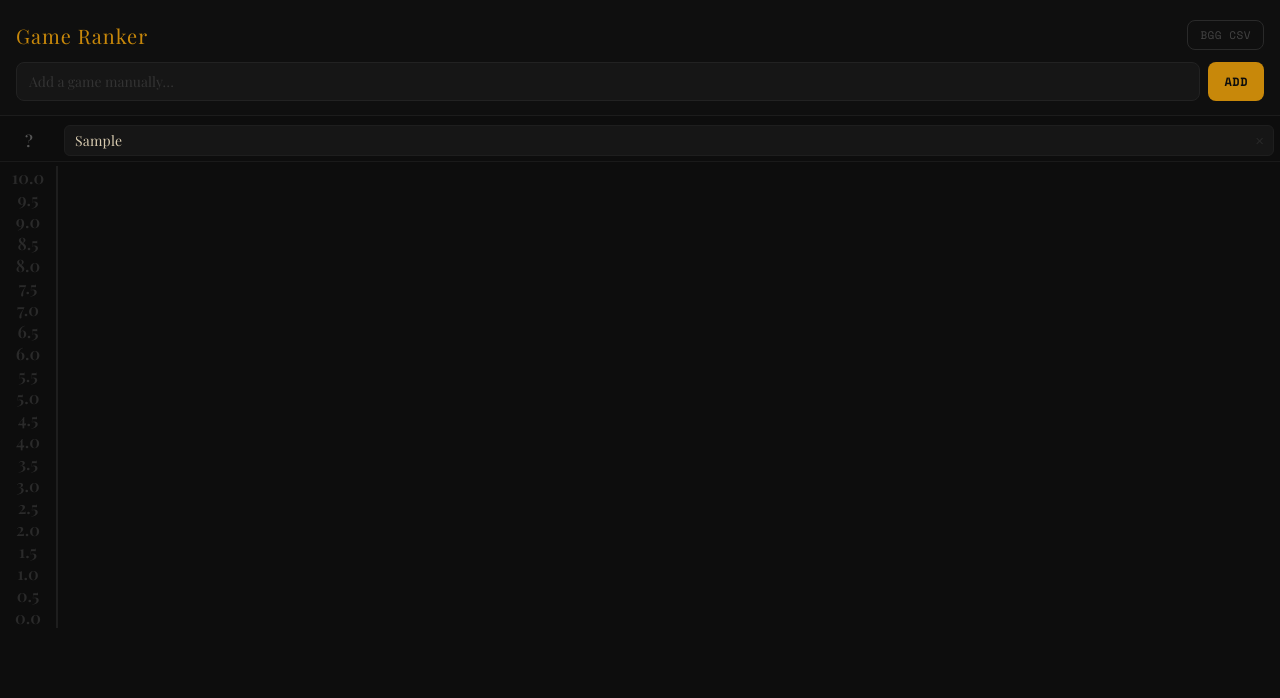
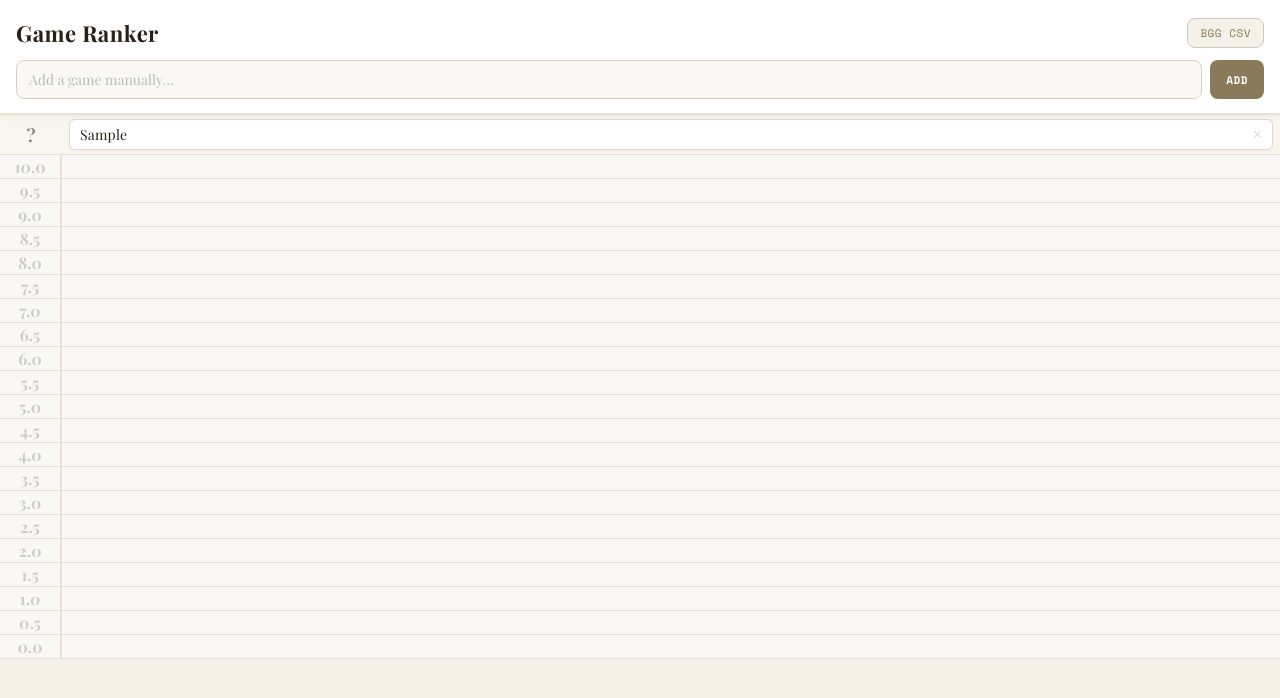
Before and after one commit to jerjerbinks90/game-ranker, a React (Vite) app: page / in a window 1280 px wide. Both pictures are taken after typing "Sample" into the empty fields and a click on the button "ADD". Shown: the top 698 px of the page. Built offline with nearby package versions, Linux system fonts and the light colour scheme.

Commit message:
light mode redesign

```diff
--- a/src/App.jsx
+++ b/src/App.jsx
@@ -4,32 +4,40 @@ const SCORES = Array.from({ length: 21 }, (_, i) => +(10 - i * 0.5).toFixed(1));
 const STORAGE_KEY = "game-ranker-v2";
 
 const scoreColor = (s) => {
-  if (s >= 9.5) return "#f0c040";
-  if (s >= 8.5) return "#c8e060";
-  if (s >= 7.5) return "#60d090";
-  if (s >= 6.5) return "#50b8d0";
-  if (s >= 5.5) return "#8890e0";
-  if (s >= 4.0) return "#c07840";
-  if (s >= 2.0) return "#b05050";
-  return "#666";
+  if (s >= 9.5) return "#b8860b";
+  if (s >= 8.5) return "#4a7c3f";
+  if (s >= 7.5) return "#2a7a5a";
+  if (s >= 6.5) return "#2a6080";
+  if (s >= 5.5) return "#5a4a8a";
+  if (s >= 4.0) return "#8a5a2a";
+  if (s >= 2.0) return "#8a2a2a";
+  return "#888";
+};
+
+const scoreBg = (s) => {
+  if (s >= 9.5) return "#fdf6e0";
+  if (s >= 8.5) return "#f0f7ee";
+  if (s >= 7.5) return "#edf7f3";
+  if (s >= 6.5) return "#edf3f7";
+  if (s >= 5.5) return "#f2f0f8";
+  if (s >= 4.0) return "#f7f2ed";
+  if (s >= 2.0) return "#f7edee";
+  return "#f5f5f5";
 };
 
 function parseCSV(text) {
   const lines = text.trim().split("\n");
   if (lines.length < 2) return [];
-
   const headers = lines[0].split(",").map(h => h.replace(/^"|"$/g, "").trim().toLowerCase());
   const nameIdx = headers.findIndex(h => h === "objectname" || h === "game name" || h === "name");
   const playsIdx = headers.findIndex(h => h === "numplays" || h === "plays" || h === "number of plays");
-
   if (nameIdx === -1) return [];
-
   const games = [];
   for (let i = 1; i < lines.length; i++) {
     const cols = lines[i].match(/(".*?"|[^",]+)(?=\s*,|\s*$)/g) || [];
     const name = cols[nameIdx]?.replace(/^"|"$/g, "").trim();
     const plays = playsIdx !== -1 ? parseInt(cols[playsIdx]?.replace(/^"|"$/g, "").trim()) || 0 : 0;
-    if (name) games.push({ name, plays });
+    if (name && plays > 0) games.push({ name, plays });
   }
   return games;
 }
@@ -68,9 +76,7 @@ export default function App() {
   }, []);
 
   const commit = (b, u, p) => {
-    setBuckets(b);
-    setUnranked(u);
-    setPlayCounts(p);
+    setBuckets(b); setUnranked(u); setPlayCounts(p);
     saveState(b, u, p);
   };
 
@@ -87,36 +93,24 @@ export default function App() {
     if (!file) return;
     setImportStatus("loading");
     setImportMessage("Reading CSV…");
-
     const reader = new FileReader();
     reader.onload = (evt) => {
       try {
         const games = parseCSV(evt.target.result);
         if (games.length === 0) {
           setImportStatus("error");
-          setImportMessage("Couldn't read the CSV. Make sure it's a BGG collection export.");
+          setImportMessage("No played games found in CSV. Make sure it's a BGG collection export and you have logged plays.");
           return;
         }
-
         const allRanked = Object.values(buckets).flat();
         const existing = new Set([...unranked, ...allRanked]);
-
-        // Update play counts for all games in CSV
         const newPlayCounts = { ...playCounts };
-        games.forEach(({ name, plays }) => {
-          if (plays > 0) newPlayCounts[name] = plays;
-        });
-
-        // Only add games not already in the list
+        games.forEach(({ name, plays }) => { if (plays > 0) newPlayCounts[name] = plays; });
         const newGames = games.filter(({ name }) => !existing.has(name)).map(g => g.name);
-        const newUnranked = [...newGames, ...unranked];
-
-        commit(buckets, newUnranked, newPlayCounts);
+        commit(buckets, [...newGames, ...unranked], newPlayCounts);
         setImportStatus("success");
         const skipped = games.length - newGames.length;
-        setImportMessage(
-          `Added ${newGames.length} game${newGames.length !== 1 ? "s" : ""} to unranked.${skipped > 0 ? ` ${skipped} already in your list (play counts updated).` : ""}`
-        );
+        setImportMessage(`Added ${newGames.length} game${newGames.length !== 1 ? "s" : ""} to unranked.${skipped > 0 ? ` ${skipped} already in your list (play counts updated).` : ""}`);
         setTimeout(() => { setImportStatus(null); setImportMessage(""); }, 4000);
       } catch {
         setImportStatus("error");
@@ -130,8 +124,7 @@ export default function App() {
   const getList = (bucket) => bucket === "unranked" ? unranked : buckets[bucket] || [];
 
   const applyMove = (fromBucket, fromIdx, toBucket, insertBefore) => {
-    let b = { ...buckets };
-    let u = [...unranked];
+    let b = { ...buckets }; let u = [...unranked];
     const fromList = [...getList(fromBucket)];
     const [name] = fromList.splice(fromIdx, 1);
     if (fromBucket === "unranked") u = fromList; else b[fromBucket] = fromList;
@@ -187,28 +180,31 @@ export default function App() {
   const renderBucket = (bucket, label, color, isUnrankedBucket = false) => {
     const games = getList(bucket);
     const isEmpty = games.length === 0;
+    const bg = isUnrankedBucket ? "#f9f6f0" : scoreBg(bucket);
 
     return (
-      <div key={bucket} style={{ display: "flex", alignItems: "stretch", minHeight: isEmpty && !held ? 22 : undefined }}>
+      <div key={bucket} style={{ display: "flex", alignItems: "stretch", minHeight: isEmpty && !held ? 24 : undefined, borderBottom: "1px solid #e8e0d0" }}>
         <div
           onClick={() => held && handleSlotTap(bucket, null)}
           onDragOver={(e) => onDragOver(e, bucket, null)}
           onDrop={(e) => onDrop(e, bucket, null)}
           style={{
-            width: 58, flexShrink: 0, display: "flex", alignItems: "center", justifyContent: "center",
-            fontFamily: "'Playfair Display', serif", fontWeight: 600,
-            fontSize: isUnrankedBucket ? 16 : 17,
-            color: isEmpty && !held ? "#2a2a2a" : color,
-            borderRight: `2px solid ${isEmpty && !held ? "#1e1e1e" : color + "44"}`,
+            width: 62, flexShrink: 0, display: "flex", alignItems: "center", justifyContent: "center",
+            fontFamily: "'Playfair Display', serif", fontWeight: 700,
+            fontSize: isUnrankedBucket ? 18 : 16,
+            color: isEmpty && !held ? "#ccc" : color,
+            borderRight: `2px solid ${isEmpty && !held ? "#e8e0d0" : color + "55"}`,
+            background: isEmpty && !held ? "#faf8f4" : bg,
             cursor: held ? "pointer" : "default",
-            background: held && isEmpty ? color + "10" : dragOver?.bucket === bucket && dragOver?.insertBefore === null && isEmpty ? color + "18" : "transparent",
-            transition: "color 0.15s, background 0.15s", userSelect: "none",
+            transition: "color 0.15s, background 0.15s",
+            userSelect: "none",
           }}
         >
           {label}
         </div>
 
-        <div style={{ flex: 1, padding: isEmpty ? "0" : "2px 4px" }}
+        <div
+          style={{ flex: 1, padding: isEmpty ? "0" : "2px 4px", background: isEmpty ? "#faf8f4" : bg, transition: "background 0.15s" }}
           onDragOver={(e) => { if (isEmpty) onDragOver(e, bucket, null); }}
           onDrop={(e) => { if (isEmpty) onDrop(e, bucket, null); }}
         >
@@ -230,36 +226,34 @@ export default function App() {
                   onClick={() => handleGameTap(bucket, i)}
                   style={{
                     display: "flex", alignItems: "center", gap: 6,
-                    padding: "5px 6px 5px 10px", margin: "1px 2px",
-                    background: beingMoved ? "#1c1400" : isDragging ? "#1a1a1a" : "#161616",
-                    border: beingMoved ? `1px solid ${color}` : `1px solid ${held ? color + "22" : "#1e1e1e"}`,
+                    padding: "5px 8px 5px 10px", margin: "2px 3px",
+                    background: beingMoved ? color + "18" : isDragging ? "#f0ebe0" : "#fff",
+                    border: beingMoved ? `1px solid ${color}88` : `1px solid ${held ? color + "33" : "#e0d8cc"}`,
                     borderRadius: 6,
                     cursor: beingMoved ? "grabbing" : held ? "pointer" : "grab",
-                    opacity: beingMoved || isDragging ? 0.5 : 1,
-                    transition: "border-color 0.1s, background 0.1s", userSelect: "none",
+                    opacity: isDragging ? 0.4 : 1,
+                    boxShadow: beingMoved ? `0 1px 6px ${color}22` : "0 1px 2px rgba(0,0,0,0.04)",
+                    transition: "border-color 0.1s, background 0.1s",
+                    userSelect: "none",
                   }}
                 >
                   {rank != null && (
-                    <span style={{ color: "#2e2e2e", fontSize: 10, fontFamily: "monospace", width: 22, flexShrink: 0, textAlign: "right" }}>
+                    <span style={{ color: "#bbb", fontSize: 10, fontFamily: "'Space Mono', monospace", width: 22, flexShrink: 0, textAlign: "right" }}>
                       #{rank}
                     </span>
                   )}
-                  <span style={{ flex: 1, color: beingMoved ? color : "#d8cbb0", fontSize: 14, fontFamily: "'Playfair Display', serif", fontWeight: 400, letterSpacing: 0.2 }}>
+                  <span style={{ flex: 1, color: beingMoved ? color : "#2a2018", fontSize: 14, fontFamily: "'Playfair Display', serif", fontWeight: 400, letterSpacing: 0.2 }}>
                     {name}
                   </span>
                   {plays > 0 && (
-                    <span style={{
-                      fontSize: 10, fontFamily: "'Space Mono', monospace",
-                      color: beingMoved ? color + "99" : "#333",
-                      flexShrink: 0, letterSpacing: 0.3,
-                    }}>
+                    <span style={{ fontSize: 10, fontFamily: "'Space Mono', monospace", color: "#bbb", flexShrink: 0 }}>
                       {plays}×
                     </span>
                   )}
                   <button onClick={(e) => deleteGame(bucket, i, e)}
-                    style={{ background: "none", border: "none", color: "#282828", cursor: "pointer", fontSize: 15, padding: "0 3px", lineHeight: 1, flexShrink: 0 }}
-                    onMouseEnter={(e) => (e.currentTarget.style.color = "#8a3030")}
-                    onMouseLeave={(e) => (e.currentTarget.style.color = "#282828")}
+                    style={{ background: "none", border: "none", color: "#ddd", cursor: "pointer", fontSize: 16, padding: "0 2px", lineHeight: 1, flexShrink: 0 }}
+                    onMouseEnter={(e) => (e.currentTarget.style.color = "#c0392b")}
+                    onMouseLeave={(e) => (e.currentTarget.style.color = "#ddd")}
                   >×</button>
                 </div>
                 {held && !(held.bucket === bucket && held.idx === i) && (
@@ -272,8 +266,8 @@ export default function App() {
 
           {isEmpty && held && (
             <div onClick={() => handleSlotTap(bucket, null)}
-              style={{ color: color + "55", fontSize: 11, fontFamily: "monospace", padding: "7px 12px", cursor: "pointer", letterSpacing: 1 }}>
-              tap to place here
+              style={{ color: color + "88", fontSize: 11, fontFamily: "'Space Mono', monospace", padding: "7px 12px", cursor: "pointer", letterSpacing: 1 }}>
+              drop here
             </div>
           )}
         </div>
@@ -282,21 +276,22 @@ export default function App() {
   };
 
   return (
-    <div style={{ background: "#0d0d0d", minHeight: "100vh" }}>
+    <div style={{ background: "#f5f0e8", minHeight: "100vh" }}>
       <style>{`
-        @import url('https://fonts.googleapis.com/css2?family=Playfair+Display:wght@400;600&family=Space+Mono:wght@400;700&display=swap');
+        @import url('https://fonts.googleapis.com/css2?family=Playfair+Display:wght@400;600;700&family=Space+Mono:wght@400;700&display=swap');
         * { box-sizing: border-box; margin: 0; padding: 0; }
         button:focus { outline: none; }
         input:focus { outline: none; }
-        input::placeholder { color: #333; }
+        input::placeholder { color: #bbb; }
       `}</style>
 
-      <div style={{ padding: "20px 16px 14px", background: "#0f0f0f", borderBottom: "1px solid #1c1c1c", position: "sticky", top: 0, zIndex: 50 }}>
+      {/* Header */}
+      <div style={{ padding: "18px 16px 14px", background: "#fff", borderBottom: "2px solid #e8e0d0", position: "sticky", top: 0, zIndex: 50, boxShadow: "0 2px 8px rgba(0,0,0,0.06)" }}>
         <div style={{ display: "flex", alignItems: "center", justifyContent: "space-between", marginBottom: 12 }}>
-          <div style={{ fontFamily: "'Playfair Display', serif", color: "#c8880a", fontSize: 20, letterSpacing: 1 }}>
+          <div style={{ fontFamily: "'Playfair Display', serif", color: "#2a2018", fontSize: 22, fontWeight: 700, letterSpacing: 0.5 }}>
             Game Ranker
             {totalRanked > 0 && (
-              <span style={{ fontFamily: "'Space Mono', monospace", fontSize: 11, color: "#333", marginLeft: 12 }}>
+              <span style={{ fontFamily: "'Space Mono', monospace", fontSize: 11, color: "#bbb", marginLeft: 12, fontWeight: 400 }}>
                 {totalRanked} ranked
               </span>
             )}
@@ -304,10 +299,13 @@ export default function App() {
           <button
             onClick={() => fileInputRef.current?.click()}
             style={{
-              background: "transparent", border: "1px solid #2a2a2a",
-              borderRadius: 8, color: "#444", padding: "6px 12px", cursor: "pointer",
-              fontFamily: "'Space Mono', monospace", fontSize: 11, letterSpacing: 0.5,
+              background: "#f5f0e8", border: "1px solid #d0c8b8",
+              borderRadius: 8, color: "#8a7a5a", padding: "6px 12px",
+              cursor: "pointer", fontFamily: "'Space Mono', monospace",
+              fontSize: 11, letterSpacing: 0.5,
             }}
+            onMouseEnter={(e) => { e.currentTarget.style.background = "#ede8de"; e.currentTarget.style.borderColor = "#b8a888"; }}
+            onMouseLeave={(e) => { e.currentTarget.style.background = "#f5f0e8"; e.currentTarget.style.borderColor = "#d0c8b8"; }}
           >
             BGG CSV
           </button>
@@ -317,10 +315,10 @@ export default function App() {
         {importMessage && (
           <div style={{
             marginBottom: 10, padding: "8px 12px",
-            background: importStatus === "error" ? "#1a0000" : importStatus === "success" ? "#001a08" : "#1a1200",
-            border: `1px solid ${importStatus === "error" ? "#b05050" : importStatus === "success" ? "#60d090" : "#c8880a"}33`,
+            background: importStatus === "error" ? "#fdf0f0" : importStatus === "success" ? "#f0fdf4" : "#fdfaf0",
+            border: `1px solid ${importStatus === "error" ? "#e0a0a0" : importStatus === "success" ? "#a0d0b0" : "#d0c080"}`,
             borderRadius: 8, fontSize: 12, fontFamily: "'Space Mono', monospace", lineHeight: 1.6,
-            color: importStatus === "error" ? "#b05050" : importStatus === "success" ? "#60d090" : "#888",
+            color: importStatus === "error" ? "#8a2a2a" : importStatus === "success" ? "#2a6a3a" : "#6a5a2a",
           }}>
             {importMessage}
           </div>
@@ -332,32 +330,37 @@ export default function App() {
             onKeyDown={(e) => e.key === "Enter" && addGame()}
             placeholder="Add a game manually…"
             style={{
-              flex: 1, background: "#161616", border: "1px solid #222",
-              borderRadius: 8, color: "#e0d0b0", padding: "9px 12px",
+              flex: 1, background: "#faf8f4", border: "1px solid #d8d0c0",
+              borderRadius: 8, color: "#2a2018", padding: "9px 12px",
               fontSize: 14, fontFamily: "'Playfair Display', serif",
             }}
           />
           <button onClick={addGame} style={{
-            background: "#c8880a", border: "none", borderRadius: 8,
-            color: "#0d0d0d", fontWeight: 700, padding: "0 16px",
-            cursor: "pointer", fontFamily: "'Space Mono', monospace", fontSize: 12, letterSpacing: 0.5,
-          }}>ADD</button>
+            background: "#8a7a5a", border: "none", borderRadius: 8,
+            color: "#fff", fontWeight: 700, padding: "0 16px",
+            cursor: "pointer", fontFamily: "'Space Mono', monospace", fontSize: 11, letterSpacing: 0.5,
+          }}
+            onMouseEnter={(e) => (e.currentTarget.style.background = "#6a5a3a")}
+            onMouseLeave={(e) => (e.currentTarget.style.background = "#8a7a5a")}
+          >ADD</button>
         </div>
       </div>
 
+      {/* Moving banner */}
       {held && (
         <div style={{
-          position: "sticky", top: 77, zIndex: 40,
-          background: "#140f00", borderBottom: "1px solid #c8880a33",
+          position: "sticky", top: 85, zIndex: 40,
+          background: "#fffbf0", borderBottom: "1px solid #e8d898",
           padding: "8px 16px", display: "flex", alignItems: "center", gap: 10,
+          boxShadow: "0 2px 6px rgba(0,0,0,0.06)",
         }}>
-          <span style={{ color: "#c8880a", fontSize: 10, fontFamily: "'Space Mono', monospace", flexShrink: 0 }}>MOVING</span>
-          <span style={{ color: "#e8d090", fontSize: 14, fontFamily: "'Playfair Display', serif", flex: 1, overflow: "hidden", textOverflow: "ellipsis", whiteSpace: "nowrap" }}>
+          <span style={{ color: "#8a7a2a", fontSize: 10, fontFamily: "'Space Mono', monospace", flexShrink: 0 }}>MOVING</span>
+          <span style={{ color: "#2a2018", fontSize: 14, fontFamily: "'Playfair Display', serif", flex: 1, overflow: "hidden", textOverflow: "ellipsis", whiteSpace: "nowrap" }}>
             {held.name}
           </span>
           <button onClick={() => setHeld(null)} style={{
-            background: "#1e1600", border: "1px solid #c8880a44",
-            color: "#c8880a", borderRadius: 6, padding: "3px 10px",
+            background: "#f5f0e8", border: "1px solid #d8c878",
+            color: "#8a7a2a", borderRadius: 6, padding: "3px 10px",
             cursor: "pointer", fontSize: 11, fontFamily: "'Space Mono', monospace",
           }}>CANCEL</button>
         </div>
@@ -365,8 +368,8 @@ export default function App() {
 
       <div style={{ paddingBottom: 60 }}>
         {(unranked.length > 0 || (held && held.bucket !== "unranked")) && (
-          <div style={{ borderBottom: "1px solid #1a1a1a", marginBottom: 4, padding: "6px 0 2px" }}>
-            {renderBucket("unranked", "?", "#555", true)}
+          <div style={{ marginBottom: 0 }}>
+            {renderBucket("unranked", "?", "#888", true)}
           </div>
         )}
         {SCORES.map((score) => renderBucket(score, score.toFixed(1), scoreColor(score)))}
@@ -379,7 +382,7 @@ function InsertSlot({ onClick, color }) {
   const [hover, setHover] = useState(false);
   return (
     <div onClick={onClick} onMouseEnter={() => setHover(true)} onMouseLeave={() => setHover(false)}
-      style={{ height: hover ? 18 : 10, margin: "0 4px", display: "flex", alignItems: "center", cursor: "pointer", transition: "height 0.1s", overflow: "hidden" }}>
+      style={{ height: hover ? 16 : 8, margin: "0 4px", display: "flex", alignItems: "center", cursor: "pointer", transition: "height 0.1s", overflow: "hidden" }}>
       <div style={{ height: 2, flex: 1, background: hover ? color : color + "33", borderRadius: 2, transition: "background 0.1s" }} />
     </div>
   );
```
